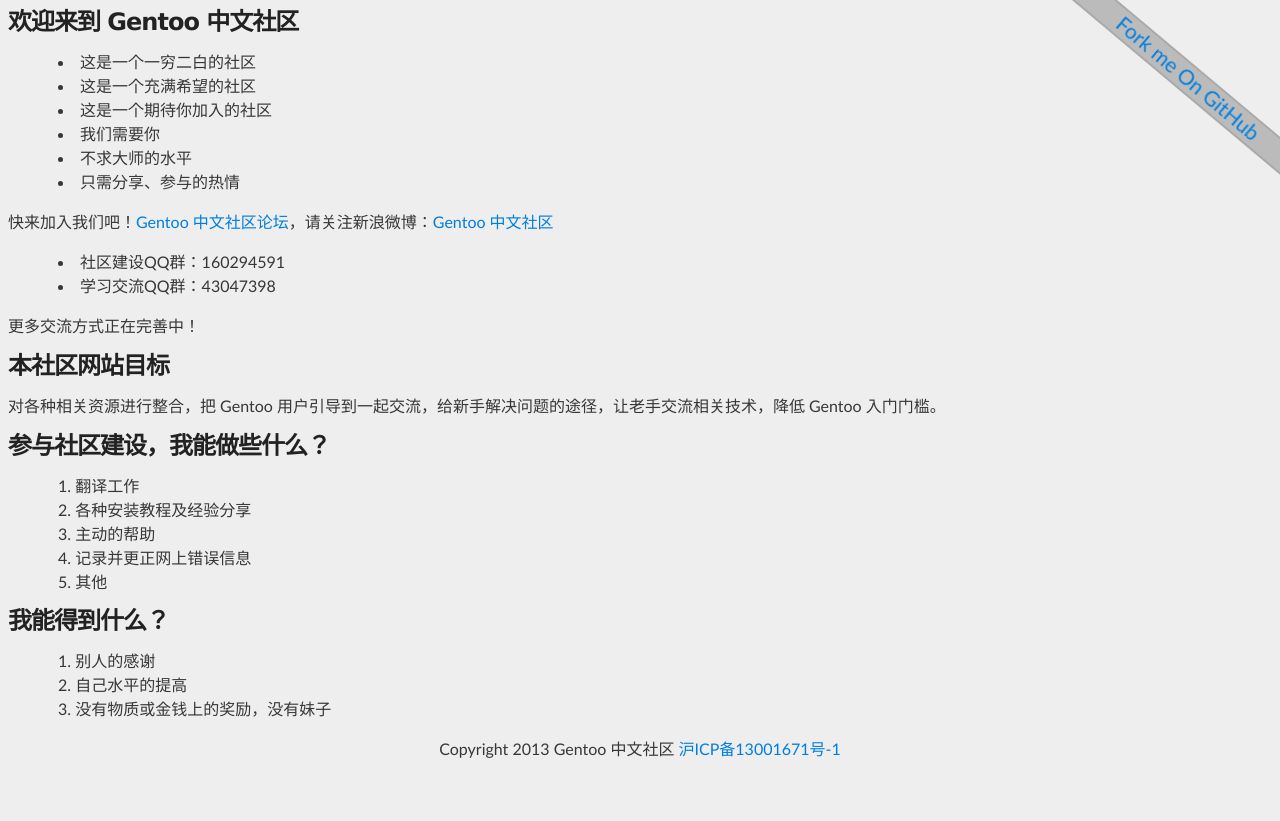
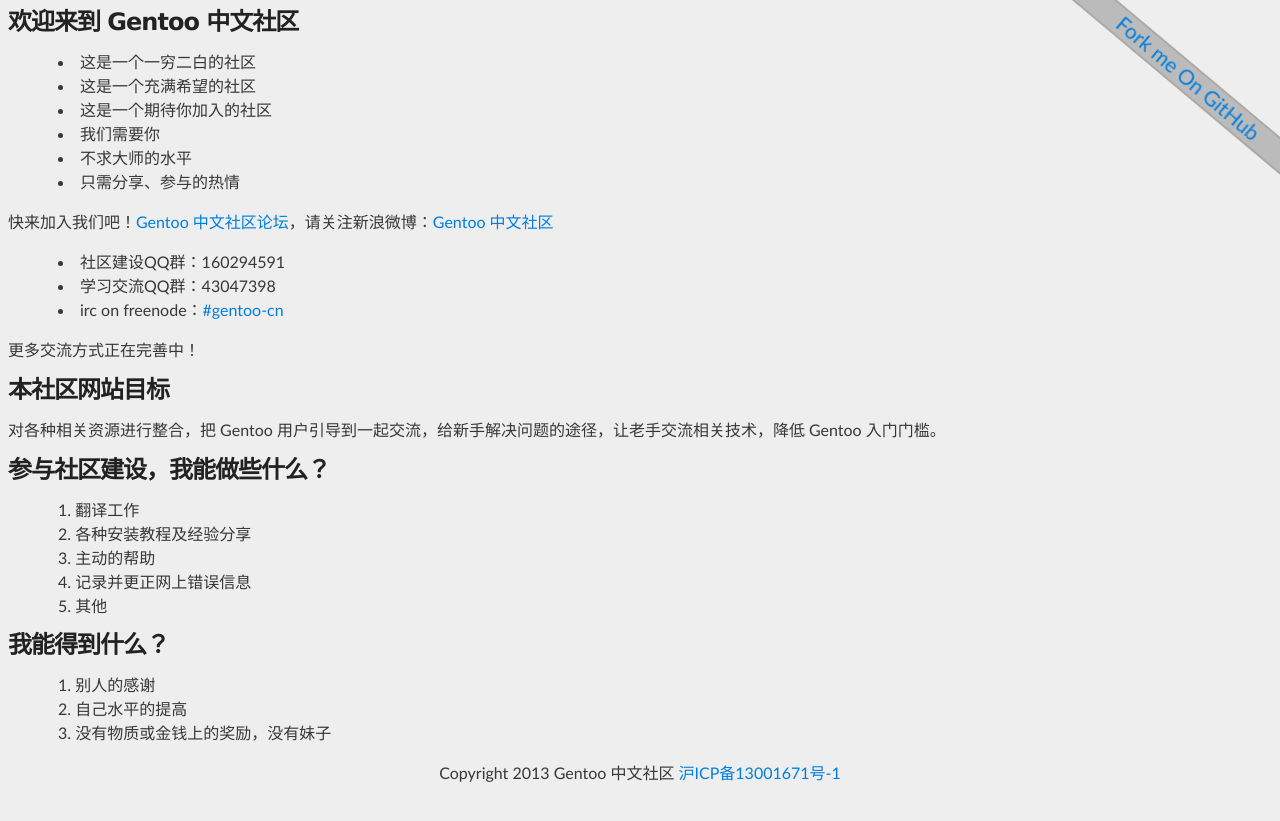
Before and after one commit to Gentoo-zh/gentoo-zh.github.com, a Jekyll site: the page built from index.md, in a window 1280 px wide. Shown: the top 821 px of the page. Built offline with Jekyll 4.4.1, drawn with Linux system fonts in a browser that asks for light colours; Markdown is read by kramdown in place of the engine named in the settings.

Commit message:
add irc webchat

```diff
--- a/index.md
+++ b/index.md
@@ -16,6 +16,7 @@
 
 - 社区建设QQ群：160294591
 - 学习交流QQ群：43047398
+- irc on freenode：[#gentoo-cn](http://webchat.freenode.net/?channels=gentoo-cn)
 
 更多交流方式正在完善中！
 
```
